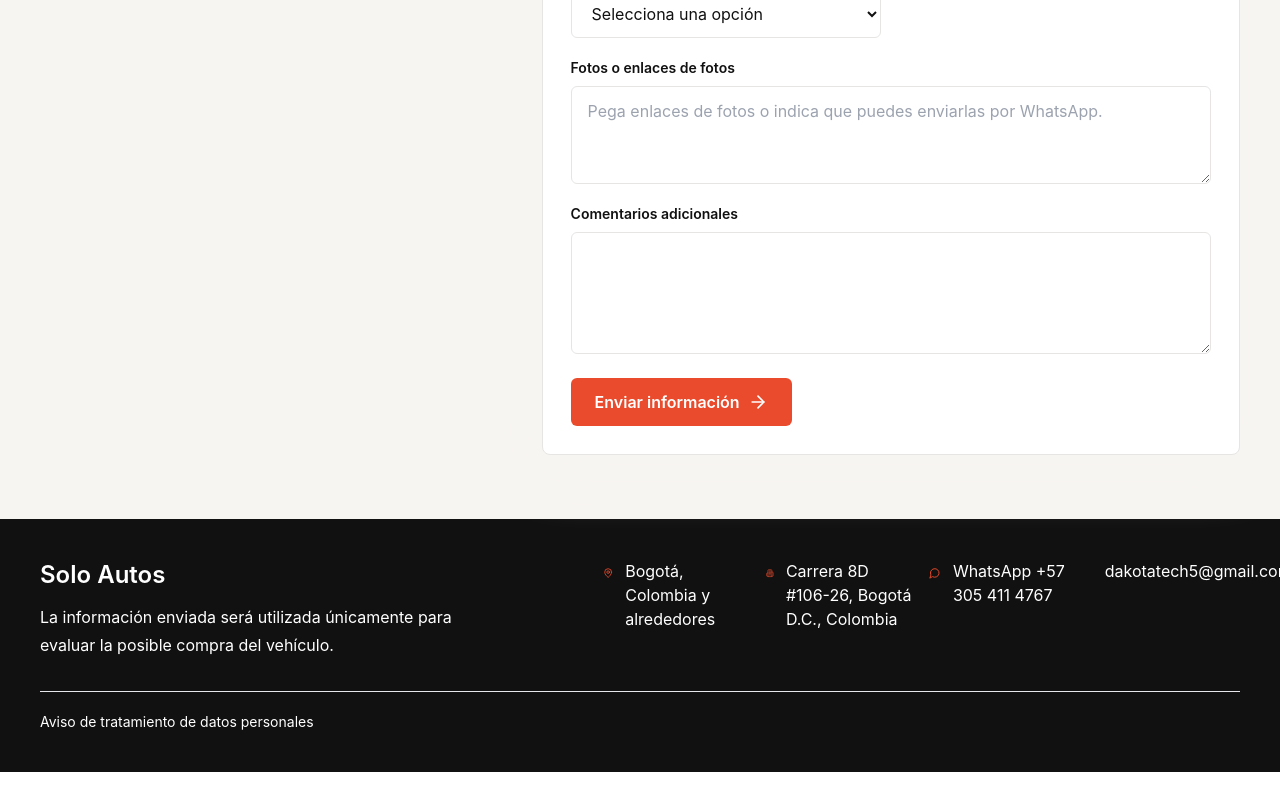
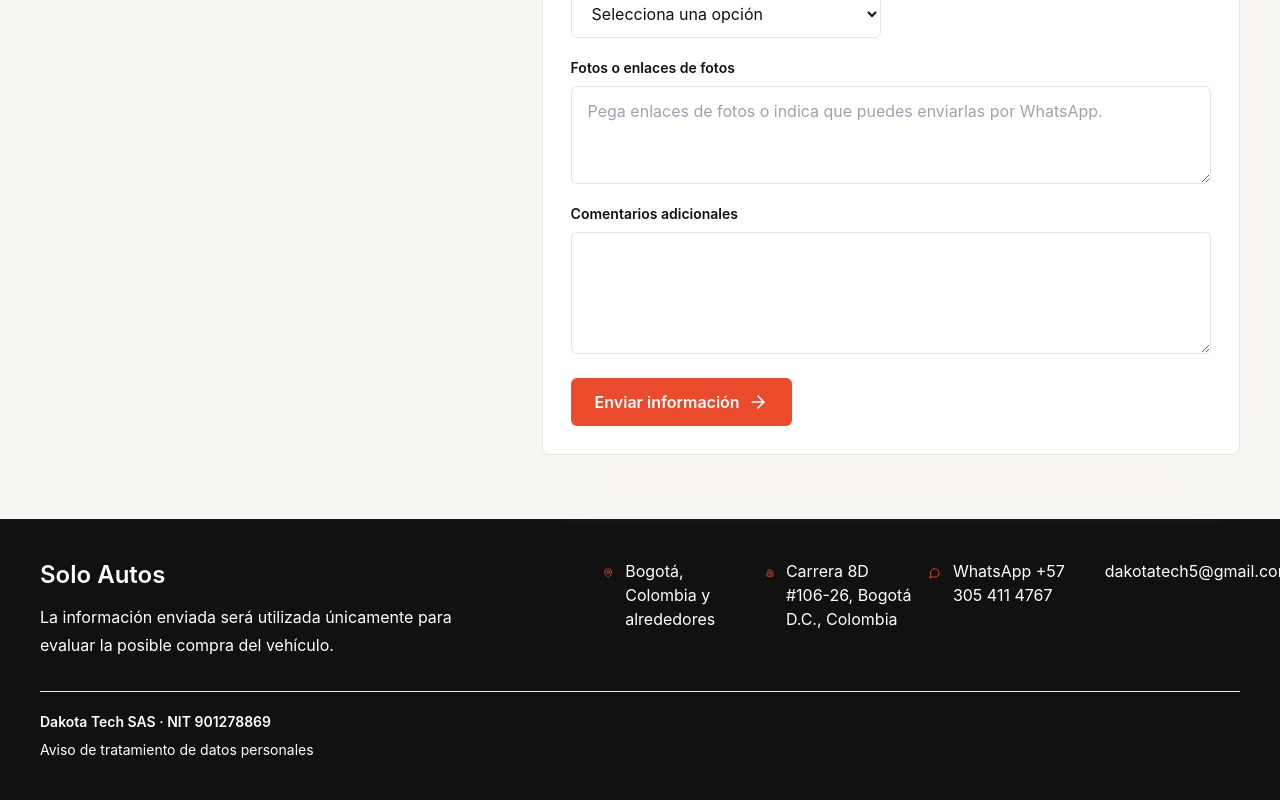
Before and after one commit to dakotatech5-dev/solo-autos-landing, a Next.js app: page / in a window 1280 px wide. Shown: the part 3329-4129 px from the top of the page. Before the commit the page ends 4101 px from the top, so only its background shows below. Built offline with nearby package versions, Linux system fonts and the light colour scheme.

Commit message:
Add files via upload

```diff
--- a/components/Footer.tsx
+++ b/components/Footer.tsx
@@ -40,6 +40,9 @@ export function Footer() {
         </div>
       </div>
       <div className="mx-auto mt-8 max-w-7xl border-t border-white/12 pt-5 text-sm text-white/58">
+        <p className="mb-2 font-semibold text-white/76">
+          Dakota Tech SAS · NIT 901278869
+        </p>
         <p>Aviso de tratamiento de datos personales</p>
       </div>
     </footer>
```
